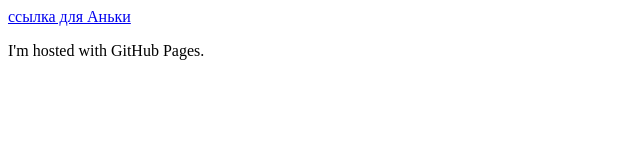
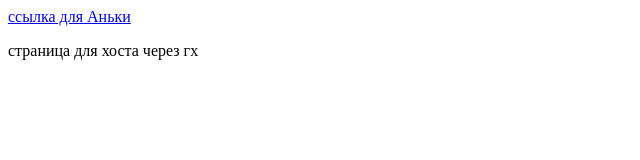
Before and after one commit to Skuperday/skuperday.github.io, a plain HTML site: page index.html in a window 1280 px wide. Shown: the full height of the page, 0-640 px from the left. Drawn offline with Linux system fonts and the light colour scheme.

Commit message:
Update index.html

```diff
--- a/index.html
+++ b/index.html
@@ -2,6 +2,6 @@
 <html>
 <body>
 <a href="КП.xml">ссылка для Аньки</a>
-<p>I'm hosted with GitHub Pages.</p>
+<p>страница для хоста через гх</p>
 </body>
 </html>
```
